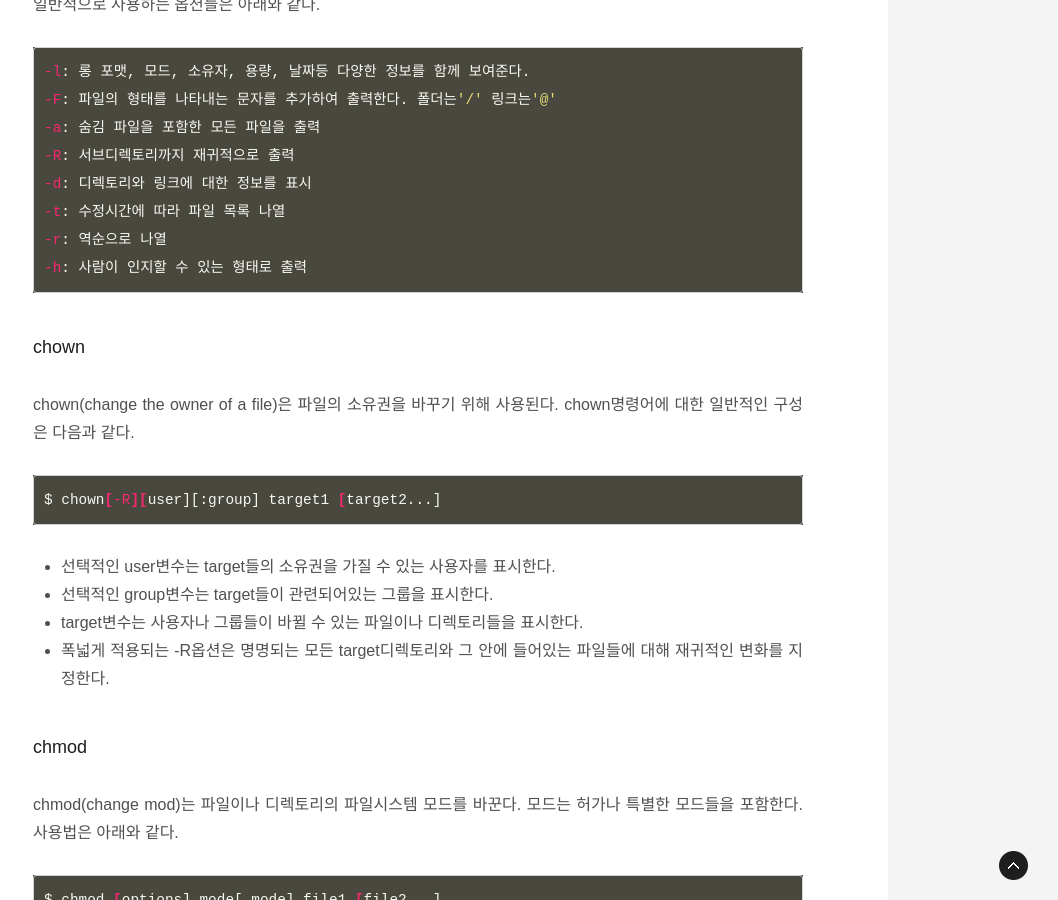
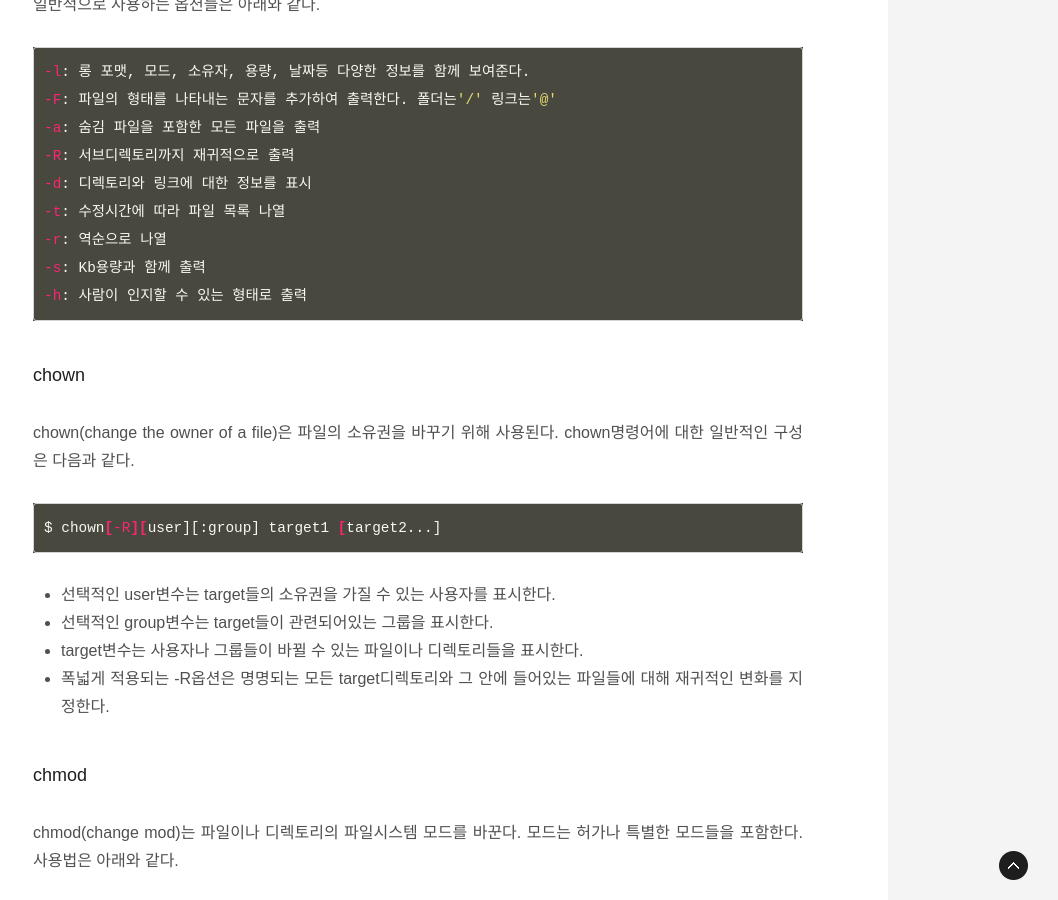
Before and after one commit to ThroughKim/throughkim.github.com, a Jekyll site: the page built from _posts/2017-01-09-linux-14.md, in a window 1280 px wide and 900 px high, scrolled down 2905 px. Shown: the whole window, without its empty margins (222-1280 px from the left). Built offline with Jekyll 4.4.1, drawn with Linux system fonts in a browser that asks for light colours; some web fonts are replaced.

Commit message:
upload blog

````diff
--- a/_posts/2017-01-09-linux-14.md
+++ b/_posts/2017-01-09-linux-14.md
@@ -35,6 +35,7 @@ $ ls [options] [path]
 -d: 디렉토리와 링크에 대한 정보를 표시
 -t: 수정시간에 따라 파일 목록 나열
 -r: 역순으로 나열
+-s: Kb용량과 함께 출력
 -h: 사람이 인지할 수 있는 형태로 출력
 ```
 
````
